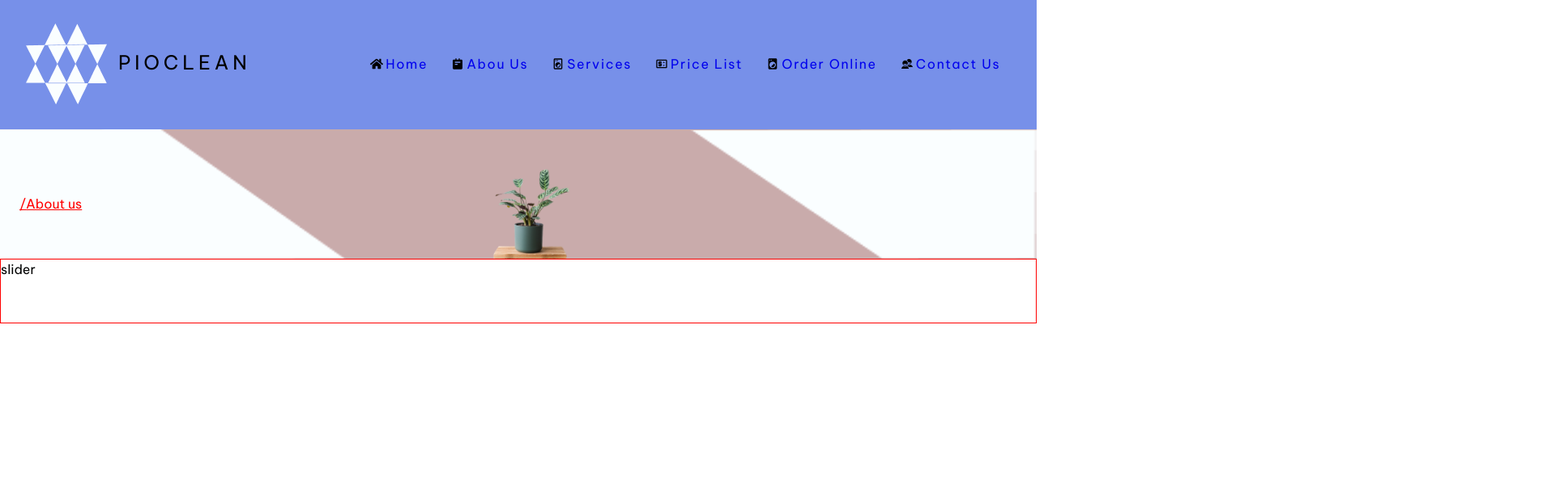
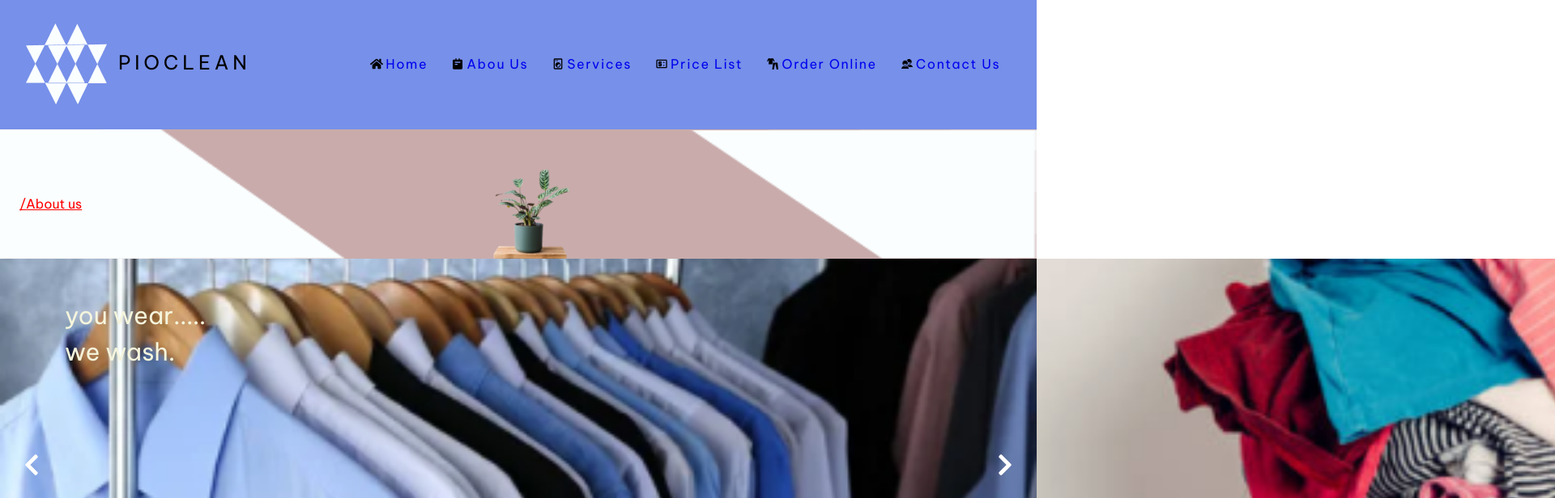
Before and after one commit to clifford-ghostwriter/pioclean, a React (Create React App) app: page / in a window 1280 px wide. Shown: the top 616 px of the page at 81% size, 1920 px wide, since content can reach past the window. Built offline with nearby package versions, Linux system fonts and the light colour scheme.

Commit message:
slider update

```diff
--- a/src/components/navBar.js
+++ b/src/components/navBar.js
@@ -9,13 +9,15 @@ import { FaTimes } from "react-icons/fa";
 
 const Nav = () => {
   const { openSidebar, isSidebarOpen, closeSidebar } = UseAppContext();
-  console.log(isSidebarOpen);
+  // console.log(isSidebarOpen);
   return (
     <Wrapper>
       <div className="nav__wrapper section-center">
         <div className="nav__center">
           <div className="nav__logo">
-            <img src={logo} alt="logo" />
+            <Link to="/">
+              <img src={logo} alt="logo" />
+            </Link>
             <p className="nav__text">Pioclean</p>
           </div>
 
--- a/src/components/slide.js
+++ b/src/components/slide.js
@@ -1,12 +1,35 @@
 import React from "react";
 import styled from "styled-components";
+import bck from "../assests/dirtyclothes.png";
+const color = "blue";
 
-const Slide = () => {
+const Slide = ({ slide, index }) => {
+  const { text, image } = slide;
+  console.log(index);
+
   return (
-    <Wrapper>
-      <div>slide</div>
+    <Wrapper image={image} color="yellow" index={index}>
+      <div></div>
     </Wrapper>
   );
 };
-const Wrapper = styled.div``;
+const Wrapper = styled.div`
+  background-image: url(${(p) => p.image});
+  /* background-image: url(${bck}); */
+  /* background-color: ${(p) => p.color}; */
+  background-repeat: no-repeat;
+  background-size: cover;
+  background-position: center center;
+  background-origin: border-box;
+  width: 100%;
+  height: 100%;
+  flex: 0 0 auto;
+  transform: translateX(${(p) => p.index * 100}%);
+  position: absolute;
+  top: 0;
+  left: 0;
+
+  /* border: 2px solid yellow; */
+  /* background-color: ${color}; */
+`;
 export default Slide;
--- a/src/components/slider.js
+++ b/src/components/slider.js
@@ -1,16 +1,76 @@
-import React from "react";
+import React, { useState } from "react";
 import { slides } from "../utils/link";
 import styled from "styled-components";
+import Slide from "./slide";
+import { FaChevronLeft } from "react-icons/fa";
+import { FaChevronRight } from "react-icons/fa";
 
 function Slider() {
+  const [index, setIndex] = useState(0);
+
   return (
     <Wrapper>
-      <div>slider</div>
+      <div className="slider__center">
+        {slides.map((slide, slideIndex) => {
+          // const { text, image } = slide;
+          return <Slide slide={slide} key={slideIndex} index={slideIndex} />;
+        })}
+      </div>
+
+      <div className="btn__container">
+        <button className="btn prev-btn">
+          <FaChevronLeft />
+        </button>
+        <button className="btn next-btn">
+          <FaChevronRight />
+        </button>
+      </div>
+
+      <div className="hero__text">
+        <p>
+          you wear..... <br /> we wash.
+        </p>
+      </div>
     </Wrapper>
   );
 }
 const Wrapper = styled.div`
-  border: 1px solid red;
-  height: 5rem;
+  /* border: 1px solid red; */
+  position: relative;
+
+  .slider__center {
+    /* display: flex; */
+    height: 100%;
+    /* border: 1px solid blue; */
+    height: 30rem;
+    /* overflow-x: hidden; */
+    padding: 0.3rem;
+    position: relative;
+  }
+
+  .btn__container {
+    display: flex;
+    justify-content: space-between;
+    /* border: 1px solid red; */
+    padding-inline: var(--size--100);
+    position: absolute;
+    top: 50%;
+    width: 100%;
+  }
+
+  .hero__text {
+    position: absolute;
+    top: 10%;
+    padding-left: 5rem;
+    font-size: var(--fs-700);
+    color: beige;
+  }
+  .prev-btn,
+  .next-btn {
+    font-size: var(--fs-700);
+    background-color: transparent;
+    /* border: 1px solid red; */
+    color: white;
+  }
 `;
 export default Slider;
--- a/src/pages/About.js
+++ b/src/pages/About.js
@@ -5,7 +5,7 @@ import styled from "styled-components";
 const About = () => {
   return (
     <Wrapper>
-      <PageHero path="/" text="Home" />
+      <PageHero path="/" text="Back Home" />
     </Wrapper>
   );
 };
--- a/src/pages/Contact.js
+++ b/src/pages/Contact.js
@@ -5,7 +5,7 @@ import { PageHero } from "../components";
 const Contact = () => {
   return (
     <Wrapper>
-      <PageHero path="/" text="Home" />
+      <PageHero path="/" text="Back Home" />
       <div>Contact</div>
     </Wrapper>
   );
--- a/src/pages/PriceList.js
+++ b/src/pages/PriceList.js
@@ -5,7 +5,7 @@ import { PageHero } from "../components";
 const PriceList = () => {
   return (
     <Wrapper>
-      <PageHero path="/" text="Home" />
+      <PageHero path="/" text="Back Home" />
       <div>pricelist</div>
     </Wrapper>
   );
--- a/src/pages/Request.js
+++ b/src/pages/Request.js
@@ -5,7 +5,7 @@ import { PageHero } from "../components";
 const OrderOnline = () => {
   return (
     <Wrapper>
-      <PageHero path="/" text="Home" />
+      <PageHero path="/" text="Back Home" />
       <div>Request</div>
     </Wrapper>
   );
--- a/src/pages/Service.js
+++ b/src/pages/Service.js
@@ -5,7 +5,7 @@ import { PageHero } from "../components";
 const Service = () => {
   return (
     <Wrapper>
-      <PageHero path="/" text="Home" />
+      <PageHero path="/" text="Back Home" />
       <div>services</div>
     </Wrapper>
   );
--- a/src/pages/passwordReset.js
+++ b/src/pages/passwordReset.js
@@ -5,7 +5,7 @@ import { PageHero } from "../components";
 const PasswordReset = () => {
   return (
     <Wrapper>
-      <PageHero path="/" text="Home" />
+      <PageHero path="/" text="Back Home" />
       <div>passwordReset</div>
     </Wrapper>
   );
--- a/src/utils/link.js
+++ b/src/utils/link.js
@@ -8,6 +8,7 @@ import { IoMdContacts } from "react-icons/io";
 import dirtyClothes from "../assests/dirtyclothes.png";
 import cleanClothes from "../assests/cleanclothes.png";
 import washingMachine from "../assests/washingmachine.png";
+import { GiClothes } from "react-icons/gi";
 export const links = [
   {
     id: 1,
@@ -38,7 +39,8 @@ export const links = [
     id: 3,
     text: "order online",
     url: "/order",
-    icon: <MdLocalLaundryService />,
+    // icon: <MdLocalLaundryService />,
+    icon: <GiClothes />,
   },
 
   // {
@@ -59,14 +61,14 @@ export const links = [
 export const slides = [
   {
     text: "clean clothes",
-    Image: { cleanClothes },
+    image: cleanClothes,
   },
   {
     text: "dirty clothes",
-    Image: { dirtyClothes },
+    image: dirtyClothes,
   },
   {
     text: "washing machine",
-    Image: { washingMachine },
+    image: washingMachine,
   },
 ];
```
